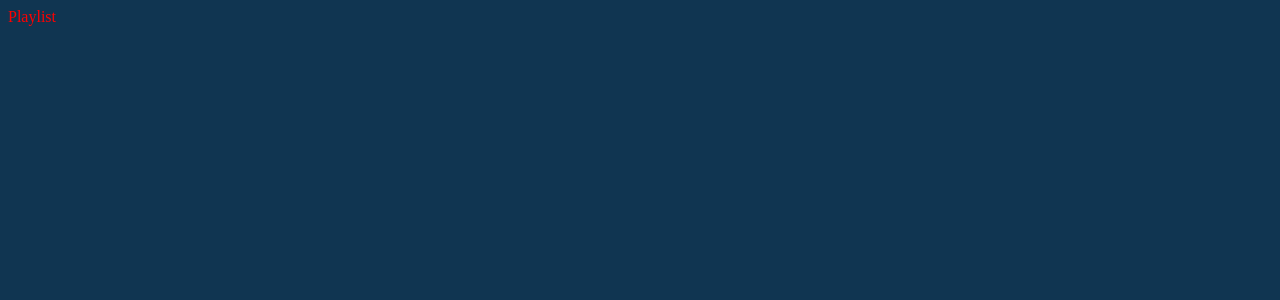
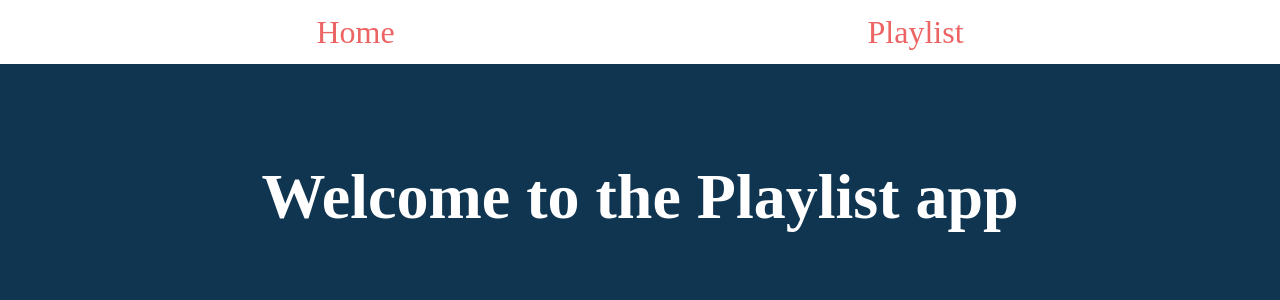
Before and after one commit to sabifromtherock/playlist, a React (Vite) app in the folder playlist-app/: page / in a window 1280 px wide. Shown: the top 300 px of the page. Built offline with nearby package versions, Linux system fonts and the light colour scheme.

Commit message:
Added Nav component

```diff
--- a/playlist-app/src/App.scss
+++ b/playlist-app/src/App.scss
@@ -1,3 +1 @@
-* {
-  color: red;
-}
+@use "./styles/reset";
--- a/playlist-app/src/App.tsx
+++ b/playlist-app/src/App.tsx
@@ -1,7 +1,17 @@
+import { BrowserRouter, Route, Routes } from "react-router-dom";
 import "./App.scss";
+import Nav from "./Components/Nav/Nav";
+import HomePage from "./Components/HomePage/HomePage";
 
 function App() {
-  return <>Playlist</>;
+  return (
+    <BrowserRouter>
+      <Nav />
+      <Routes>
+        <Route path="/" element={<HomePage />} />
+      </Routes>
+    </BrowserRouter>
+  );
 }
 
 export default App;
--- /dev/null
+++ b/playlist-app/src/Components/Nav/Nav.scss
@@ -0,0 +1,24 @@
+@use "../../styles/variables" as *;
+
+.nav {
+  height: 4rem;
+  padding: 0 5rem;
+  background-color: $color-white;
+  display: flex;
+  justify-content: space-around;
+  align-items: center;
+  position: fixed;
+  top: 0;
+  left: 0;
+  width: 100%;
+
+  &__item {
+    color: $color-red;
+    font-size: 2rem;
+    text-decoration: none;
+  }
+
+  &__item:hover {
+    color: $color-black;
+  }
+}
--- /dev/null
+++ b/playlist-app/src/Components/Nav/Nav.tsx
@@ -0,0 +1,17 @@
+import { Link } from "react-router-dom";
+import "./Nav.scss";
+
+const Nav = () => {
+  return (
+    <div className="nav">
+      <Link className="nav__item" to="/">
+        Home
+      </Link>
+      <Link className="nav__item" to="/tracks">
+        Playlist
+      </Link>
+    </div>
+  );
+};
+
+export default Nav;
```
